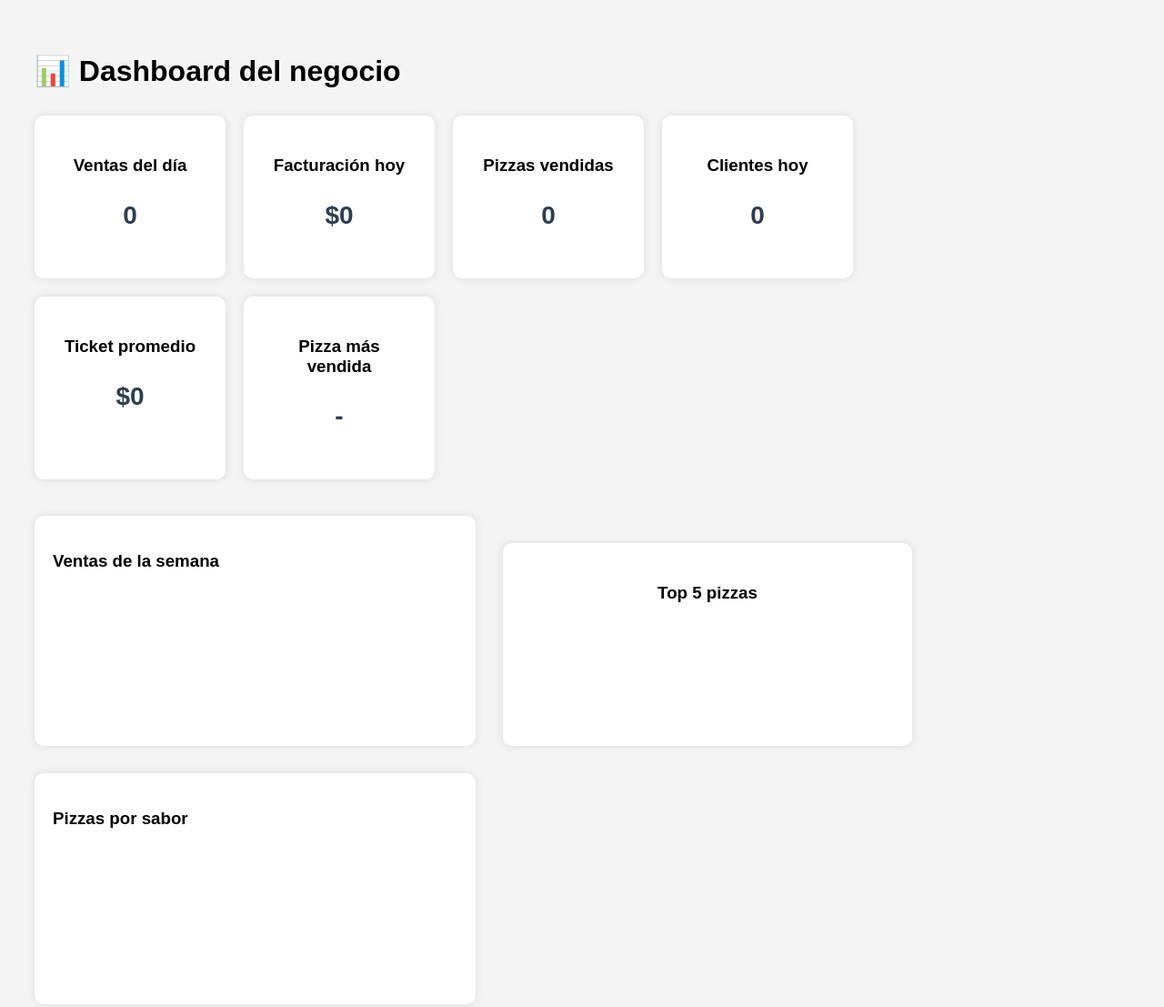
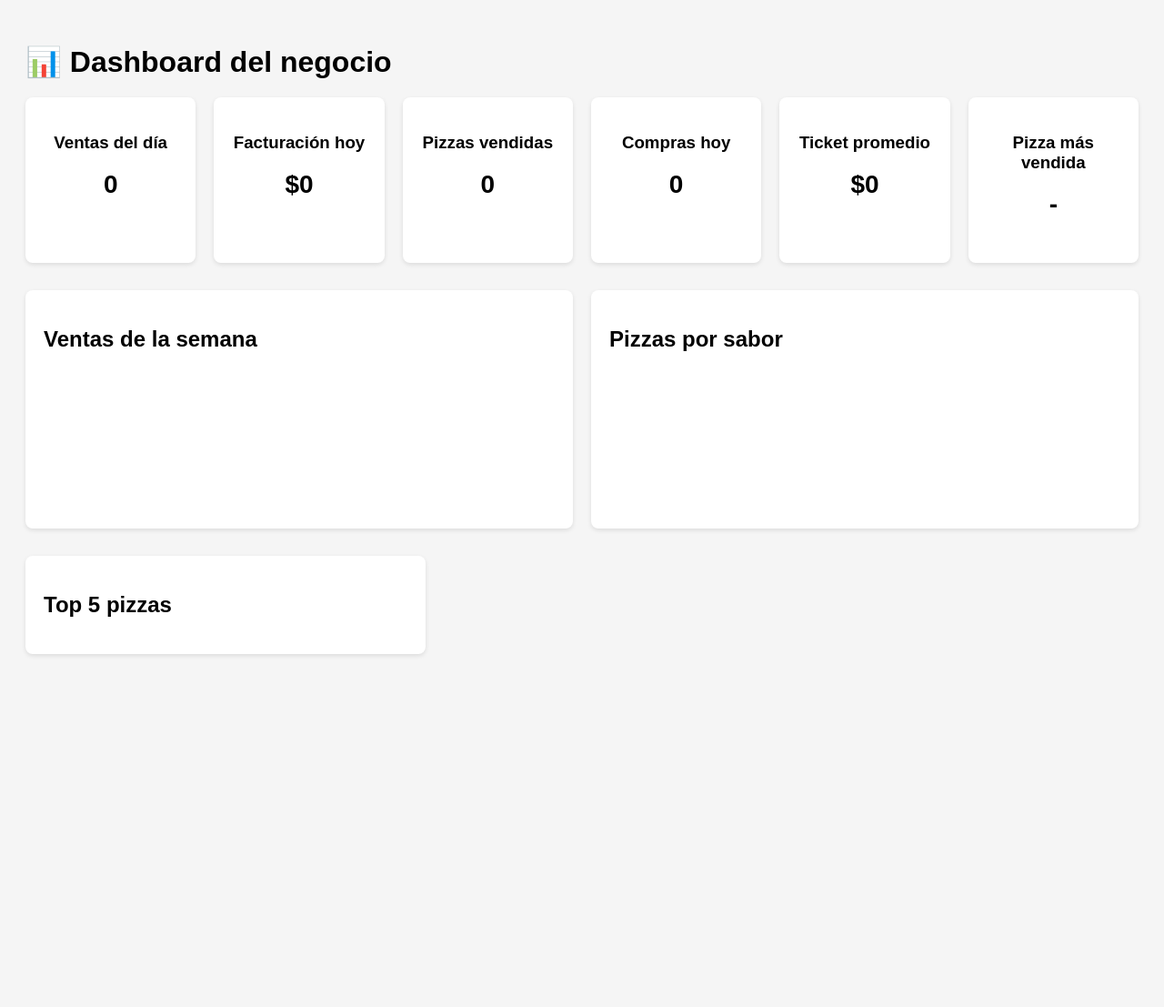
Before and after one commit to diegotuc/gestionpizzeria, a website: page public/dashboard.html in a window 1280 px wide. Shown: the whole page at 91% size. After the commit the page ends 800 px from the top, so only its background shows below. Drawn offline with nearby package versions, Linux system fonts and the light colour scheme; no server answers.

Commit message:
se modifico dashboard.html y dashboard.css

```diff
--- a/public/css/dashboard.css
+++ b/public/css/dashboard.css
@@ -1,85 +1,93 @@
-/* ======================================
-ESTILO GENERAL DASHBOARD
-====================================== */
+body{
 
-body{
     font-family:Arial, Helvetica, sans-serif;
-    background:#f4f4f4;
-    padding:30px;
+    background:#f5f5f5;
+    padding:20px;
+
     }
 
     h1{
-    margin-bottom:30px;
+    margin-bottom:20px;
     }
 
-    /* ======================================
-    GRID DASHBOARD
-    ====================================== */
+    /* ============================= */
+    /* GRID TARJETAS */
+    /* ============================= */
 
     .grid{
+
     display:grid;
-    grid-template-columns:repeat(auto-fit, minmax(200px,1fr));
+    grid-template-columns:repeat(auto-fit,minmax(180px,1fr));
     gap:20px;
-    max-width:900px;
+    margin-bottom:30px;
+
     }
 
-    /* ======================================
-    CARDS
-    ====================================== */
+    .card{
 
-    .card{
     background:white;
-    padding:25px;
-    border-radius:10px;
-    box-shadow:0 0 10px rgba(0,0,0,0.1);
+    padding:20px;
+    border-radius:8px;
+    box-shadow:0 2px 5px rgba(0,0,0,0.1);
     text-align:center;
-    }
 
-    .card h3{
-    margin-bottom:10px;
     }
 
     .card p{
+
     font-size:28px;
     font-weight:bold;
-    color:#2c3e50;
+    margin-top:10px;
+
     }
 
-/* ======================================
-GRAFICOS
-====================================== */
+    /* ============================= */
+    /* GRAFICOS */
+    /* ============================= */
 
-.graficos{
-    margin-top:40px;
+    .graficos{
+
     display:grid;
     grid-template-columns:1fr 1fr;
-    gap:30px;
-    max-width:1000px;
+    gap:20px;
+    margin-bottom:30px;
+
     }
 
     .grafico{
+
     background:white;
     padding:20px;
-    border-radius:10px;
-    box-shadow:0 0 10px rgba(0,0,0,0.1);
+    border-radius:8px;
+    box-shadow:0 2px 5px rgba(0,0,0,0.1);
+
     }
 
-    /* ======================================
-TOP PIZZAS
-====================================== */
+    /* ============================= */
+    /* TOP PIZZAS */
+    /* ============================= */
 
-.ranking{
+    .ranking{
+
+    background:white;
+    padding:20px;
+    border-radius:8px;
+    box-shadow:0 2px 5px rgba(0,0,0,0.1);
     max-width:400px;
-    margin-top:30px;
+
     }
 
     .ranking ul{
+
     list-style:none;
     padding:0;
+
     }
 
     .ranking li{
+
     padding:8px;
     border-bottom:1px solid #ddd;
     font-size:16px;
+
     }
--- a/public/dashboard.html
+++ b/public/dashboard.html
@@ -2,10 +2,8 @@
 <html lang="es">
 
 <head>
-
 <meta charset="UTF-8">
-
-<title>Dashboard</title>
+<title>Dashboard del negocio</title>
 
 <link rel="stylesheet" href="/css/dashboard.css">
 
@@ -16,6 +14,10 @@
 <body>
 
 <h1>📊 Dashboard del negocio</h1>
+
+<!-- ============================= -->
+<!-- TARJETAS DE RESUMEN -->
+<!-- ============================= -->
 
 <div class="grid">
 
@@ -35,7 +37,7 @@
 </div>
 
 <div class="card">
-    <h3>Clientes hoy</h3>
+<h3>Compras hoy</h3>
 <p id="clientesHoy">0</p>
 </div>
 
@@ -51,29 +53,33 @@
 
 </div>
 
+<!-- ============================= -->
+<!-- GRAFICOS -->
+<!-- ============================= -->
+
 <div class="graficos">
 
 <div class="grafico">
-<h3>Ventas de la semana</h3>
+<h2>Ventas de la semana</h2>
 <canvas id="graficoVentas"></canvas>
 </div>
 
-<!-- ====================================== -->
-<!-- TOP PIZZAS MÁS VENDIDAS -->
-<!-- ====================================== -->
-
-<div class="card ranking">
-
-    <h3>Top 5 pizzas</h3>
-
-    <ul id="topPizzas"></ul>
+<div class="grafico">
+<h2>Pizzas por sabor</h2>
+<canvas id="graficoSabores"></canvas>
+</div>
 
 </div>
 
-<div class="grafico">
-<h3>Pizzas por sabor</h3>
-<canvas id="graficoSabores"></canvas>
-</div>
+<!-- ============================= -->
+<!-- TOP PIZZAS -->
+<!-- ============================= -->
+
+<div class="ranking">
+
+<h2>Top 5 pizzas</h2>
+
+<ul id="topPizzas"></ul>
 
 </div>
 
```
Lines whose indentation alone changed are shown as unchanged.
